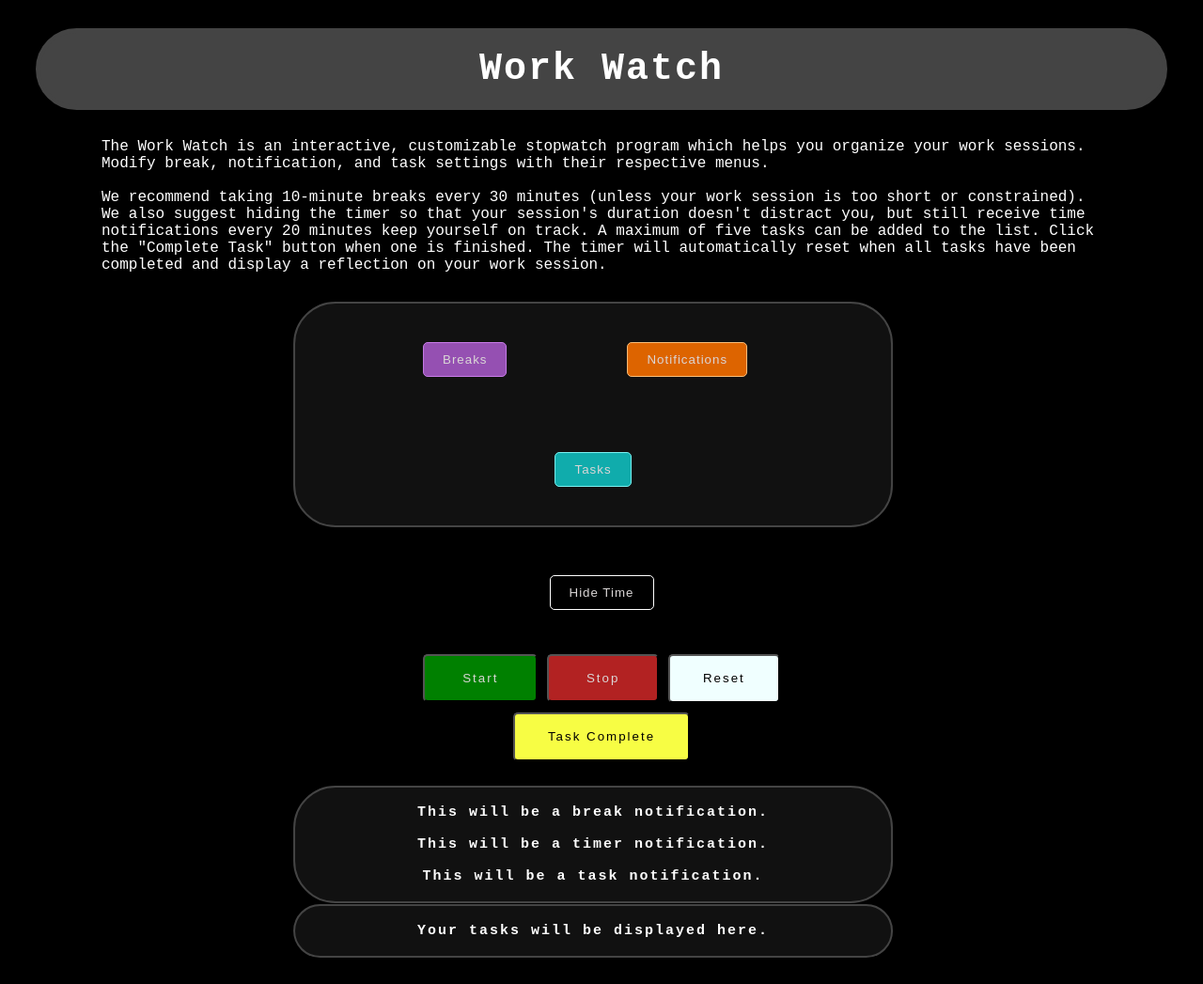
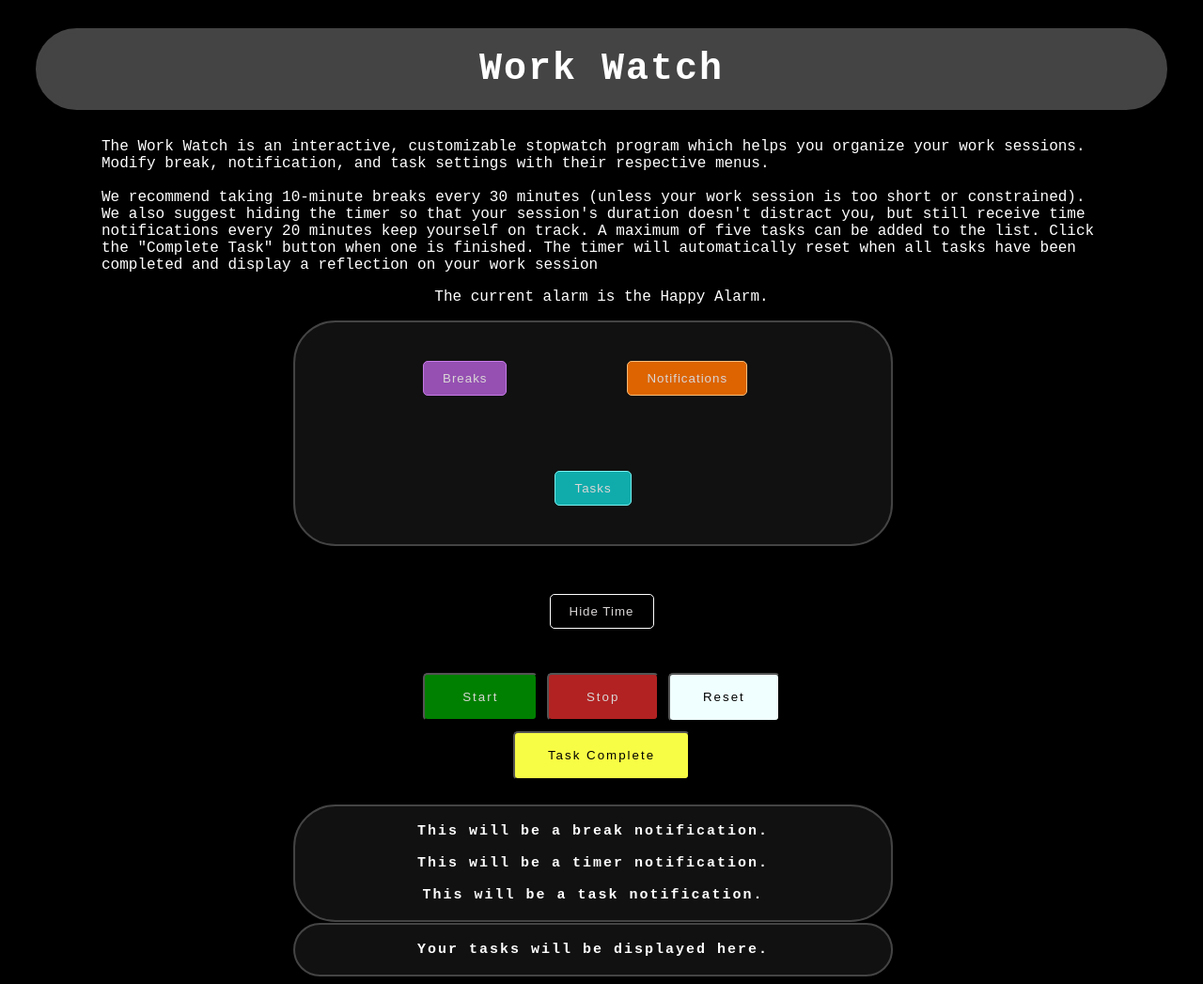
Before and after one commit to jagermi3ster/theworkwatch, a Jekyll site: the page built from _posts/2022-10-28-workwatchbeta.md, in a window 1280 px wide. Shown: the whole page at 94% size. Built offline with Jekyll 4.4.1, drawn with Linux system fonts in a browser that asks for light colours; some of the changed lines change nothing that is shown.

Commit message:
Merge branch 'master' of https://github.com/jagermi3ster/theworkwatch

```diff
--- a/_posts/2022-10-28-workwatchbeta.md
+++ b/_posts/2022-10-28-workwatchbeta.md
@@ -1,13 +1,13 @@
 ---
-title: Work Watch Beta
+title: Work Watch
 layout: none
-description: Try it out!
-permalink: /workwatchbeta
-image: /images/workwatchscreen.png
+description: Try it out! Version 1.0
+permalink: /workwatch
 ---
 
 <h3>Work Watch</h3>
-<p style="margin:10px 100px 30px 100px; text-align:left">The Work Watch is an interactive, customizable stopwatch program which helps you organize your work sessions. Modify break, notification, and task settings with their respective menus.<br><br>We recommend taking 10-minute breaks every 30 minutes (unless your work session is too short or  constrained). We also suggest hiding the timer so that your session's duration doesn't distract you, but still receive time notifications every 20 minutes keep yourself on track. A maximum of five tasks can be added to the list. Click the "Complete Task" button when one is finished. The timer will automatically reset when all tasks have been completed and display a reflection on your work session.</p>
+<p style="margin:10px 100px 10px 100px; text-align:left">The Work Watch is an interactive, customizable stopwatch program which helps you organize your work sessions. Modify break, notification, and task settings with their respective menus.<br><br>We recommend taking 10-minute breaks every 30 minutes (unless your work session is too short or  constrained). We also suggest hiding the timer so that your session's duration doesn't distract you, but still receive time notifications every 20 minutes keep yourself on track. A maximum of five tasks can be added to the list. Click the "Complete Task" button when one is finished. The timer will automatically reset when all tasks have been completed and display a reflection on your work session</p>
+<p id="thealarm"><br>Please wait...</p>
 <h4><button id="break">Breaks</button>&emsp; <button id="notif">Notifications</button>&emsp;<button id="task">Tasks</button></h4>
 <br>
 <h5 id="breakinput" style="transform:translate(+235px, -60px)"><label>Break Info<br></label>
@@ -238,12 +238,125 @@
 var taskend = 0;
 var taskearly = [];
 var taskovertime = [];
+var reflection = "";
 notifbox.innerHTML = "<br>" + breaktext + "<br><br>" + notiftext + "<br><br>" + tasktext + "<br><br>";
-reflection = "";
+alarmnames = [
+    "bandalarm", "beachalarm", "calmingalarm", "celestialalarm", "galaxyalarm", "happyalarm", "marchalarm", "soulfulalarm", "spacealarm", "traditionalalarm"
+  ];
+var alarmname = "placeholder";
+let whichalarm = "happyalarm";
+function alarm_name() {
+  console.log(whichalarm)
+  if(whichalarm == "bandalarm") {
+    var alarmname = "Band Alarm";
+  } else if(whichalarm == "beachalarm") {
+    var alarmname = "Beach Alarm";
+  } else if(whichalarm == "calmingalarm") {
+    var alarmname = "Calming Alarm";
+  } else if(whichalarm == "celestialalarm") {
+    var alarmname = "Celestial Alarm";
+  } else if(whichalarm == "galaxyalarm") {
+    var alarmname = "Galaxy Alarm";
+  } else if(whichalarm == "happyalarm") {
+    var alarmname = "Happy Alarm";
+  } else if(whichalarm == "marchalarm") {
+    var alarmname = "March Alarm";
+  } else if(whichalarm == "soulfulalarm") {
+    var alarmname = "Soulful Alarm";
+  } else if(whichalarm == "spacealarm") {
+    var alarmname = "Space Alarm";
+  } else if(whichalarm == "traditionalalarm") {
+    var alarmname = "Traditional Alarm";
+  };
+}
+var temp = 0
+function fetch_alarm() {
+  temp++
+  // keys for joke reactions
+  const HAHA = "haha";
+  const BOOHOO = "boohoo";
+  // prepare fetch urls
+  const url = "https://workwatch.nighthawkcodescrums.gq/api/jokes";
+  const like_url = url + "/like/";  // haha reaction
+  const jeer_url = url + "/jeer/";  // boohoo reaction
+  // prepare fetch GET options
+  const options = {
+    method: 'GET', // *GET, POST, PUT, DELETE, etc.
+    mode: 'cors', // no-cors, *cors, same-origin
+    cache: 'default', // *default, no-cache, reload, force-cache, only-if-cached
+    credentials: 'same-origin', // include, *same-origin, omit
+    headers: {
+      'Content-Type': 'application/json'
+      // 'Content-Type': 'application/x-www-form-urlencoded',
+    },
+  };
+  // prepare fetch PUT options, clones with JS Spread Operator (...)
+  const put_options = {...options, method: 'PUT'}; // clones and replaces method
+  // fetch the API
+  fetch(url, options)
+    // response is a RESTful "promise" on any successful fetch
+    .then(response => {
+      // check for response errors
+      if (response.status !== 200) {
+          error('GET API response failure: ' + response.status);
+          whichalarm = "happyalarm";
+          return;
+      }
+      response.json().then(data => {
+          console.log(data);
+          var returndata = []
+          for(i = 0; i < data.length; i++) {
+            if (data[i]['id'] == 0) {
+                returndata = [(data[i]["haha"] - data[i]["boohoo"]), data[i]['id']]
+            }
+            alarmdata = data[i]["haha"] - data[i]["boohoo"];
+            if (returndata[0] < alarmdata) {
+                returndata = [alarmdata, data[i]['id']]
+            }
+          }
+          console.log(returndata);
+          console.log(returndata[1]);
+          whichalarm = (alarmnames[returndata[1]]);
+          console.log(whichalarm);
+  })});
+};
+function alarm_name() {
+  console.log(whichalarm)
+  if(whichalarm == "bandalarm") {
+    var alarmname = "Band Alarm";
+  } else if(whichalarm == "beachalarm") {
+    var alarmname = "Beach Alarm";
+  } else if(whichalarm == "calmingalarm") {
+    var alarmname = "Calming Alarm";
+  } else if(whichalarm == "celestialalarm") {
+    var alarmname = "Celestial Alarm";
+  } else if(whichalarm == "galaxyalarm") {
+    var alarmname = "Galaxy Alarm";
+  } else if(whichalarm == "happyalarm") {
+    var alarmname = "Happy Alarm";
+  } else if(whichalarm == "marchalarm") {
+    var alarmname = "March Alarm";
+  } else if(whichalarm == "soulfulalarm") {
+    var alarmname = "Soulful Alarm";
+  } else if(whichalarm == "spacealarm") {
+    var alarmname = "Space Alarm";
+  } else if(whichalarm == "traditionalalarm") {
+    var alarmname = "Traditional Alarm";
+  };
+  document.getElementById("thealarm").innerHTML = "The current alarm is the " + alarmname + ".";
+};
+
+fetch_alarm();
+setTimeout(alarm_name, 3000)
+
+function play_alarm() {
+  var alarm = new Audio('../theworkwatch/sound/' + whichalarm + '.mp3');
+  alarm.play();
+};
 
 function update_notifbox() {
-  notifbox.innerHTML = "<br>" + breaktext + "<br><br>" + notiftext + "<br><br>" + tasktext + "<br><br>"
-}
+  notifbox.innerHTML = "<br>" + breaktext + "<br><br>" + notiftext + "<br><br>" + tasktext + "<br><br>";
+};
 
 function singularity_check() {
   if (hr != 1){
@@ -265,7 +378,7 @@
 
 function timer() {
     constant++;
-    ms++; //VAGUE TIME INCREASE CODE COURTESY OF "Dr Gaud" ON STACKOVERFLOW
+    ms++;
     if(ms >= 100){
         sec++
         ms = 0
@@ -277,7 +390,7 @@
     if(min === 60){
         hr++
         min = 0
-    } //Code below was not created by "Dr Gaud"
+    }
     if(constant % (notifintv * 6000) == 0) {
       singularity_check()
       if(hr != 0) {
@@ -294,17 +407,19 @@
       breaktrig = (constant + (6000 * (breakdur + breakintv)))
       console.log(constant, breakend, breakintv)
       update_notifbox();
+      play_alarm();
     };
     if(constant == breakend) {
       breaktext = "Break time's over. Get back to work!";
       update_notifbox();
+      play_alarm();
     };
     if(constant == taskend && taskend != 0) {
       tasktext = 'You anticipated that "' + tasknlist[currenttask] + '" would be completed by now.';
       taskovertime.push(tasknlist[currenttask]);
       update_notifbox();
     };
-    //STRING INTERPOLATION COURTESY OF "Dr Gaud" ON STACKOVERFLOW
+    //Doing some string interpolation
     let seconds = sec < 10 ? `0`+ sec : sec;
     let minute = min < 10 ? `0` + min : min;
     let hour = hr < 10 ? `0` + hr : hr;
```
